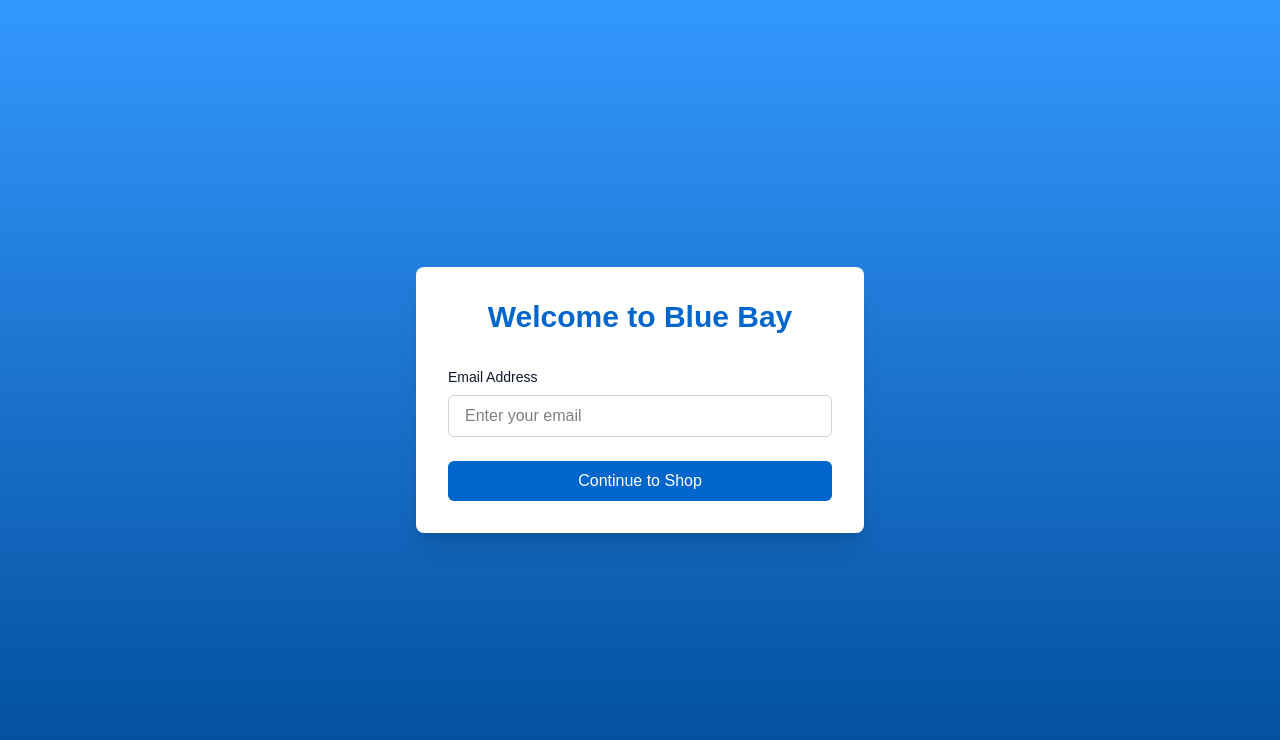
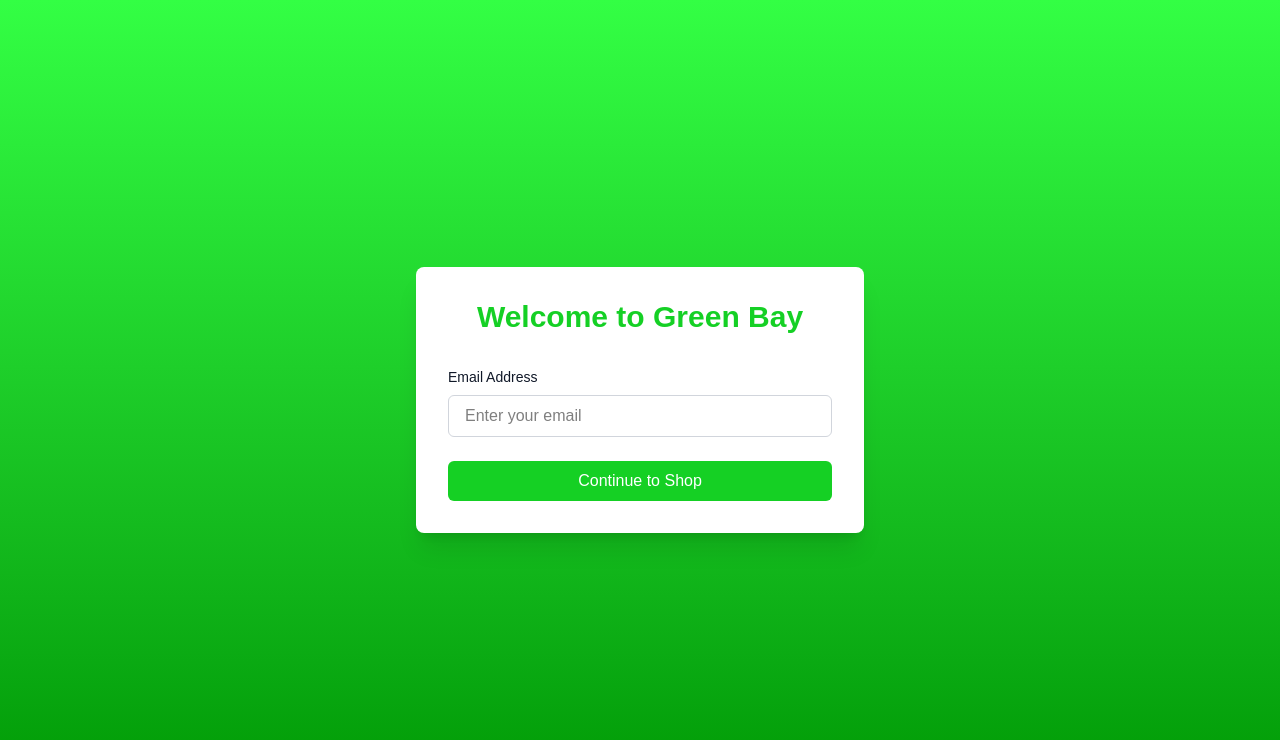
Before and after one commit to lawrenceslng/DevOps_Final_Frontend, a Next.js app: page / in a window 1280 px wide. Shown: the top 740 px of the page. Built offline with nearby package versions, Linux system fonts and the light colour scheme.

Commit message:
change color scheme

```diff
--- a/src/app/globals.css
+++ b/src/app/globals.css
@@ -1,4 +1,4 @@
-@import "tailwindcss";
+/* @import "tailwindcss";
 
 :root {
   --background: #ffffff;
@@ -35,4 +35,44 @@ body {
   background: var(--background);
   color: var(--foreground);
   font-family: Arial, Helvetica, sans-serif;
+} */
+
+
+@import "tailwindcss";
+
+:root {
+  --background: #ffffff;
+  --foreground: #171717;
+  --primary: #00cc11ea;
+  --primary-dark: #009903;
+  --primary-light: #33ff44;
+  --secondary: #e6f0ff;
 }
+
+@theme inline {
+  --color-background: var(--background);
+  --color-foreground: var(--foreground);
+  --color-primary: var(--primary);
+  --color-primary-dark: var(--primary-dark);
+  --color-primary-light: var(--primary-light);
+  --color-secondary: var(--secondary);
+  --font-sans: var(--font-geist-sans);
+  --font-mono: var(--font-geist-mono);
+}
+
+@media (prefers-color-scheme: dark) {
+  :root {
+    --background: #0a0a0a;
+    --foreground: #ededed;
+    --primary: #33ff44;
+    --primary-dark: #00cc11ea;
+    --primary-light: #ccff66;
+    --secondary: #1a1a1a;
+  }
+}
+
+body {
+  background: var(--background);
+  color: var(--foreground);
+  font-family: Arial, Helvetica, sans-serif;
+}
--- a/src/app/layout.tsx
+++ b/src/app/layout.tsx
@@ -14,9 +14,13 @@ const geistMono = Geist_Mono({
 });
 
 export const metadata: Metadata = {
-  title: "Blue Bay - Your One-Stop Shop",
-  description: "Welcome to Blue Bay, your premier online shopping destination",
-  keywords: "ecommerce, online shopping, blue bay, products",
+  // title: "Blue Bay - Your One-Stop Shop",
+  // description: "Welcome to Blue Bay, your premier online shopping destination",
+  // keywords: "ecommerce, online shopping, blue bay, products",
+
+  title: "Green Bay - Your One-Stop Shop",
+  description: "Welcome to Green Bay, your premier online shopping destination",
+  keywords: "ecommerce, online shopping, green bay, products",
 };
 
 export default function RootLayout({
--- a/src/app/page.tsx
+++ b/src/app/page.tsx
@@ -23,7 +23,8 @@ export default function Home() {
   return (
     <div className="min-h-screen flex flex-col items-center justify-center bg-gradient-to-b from-primary-light to-primary-dark p-4">
       <div className="bg-white rounded-lg shadow-xl p-8 w-full max-w-md">
-        <h1 className="text-3xl font-bold text-center mb-8 text-primary">Welcome to Blue Bay</h1>
+        {/* <h1 className="text-3xl font-bold text-center mb-8 text-primary">Welcome to Blue Bay</h1> */}
+        <h1 className="text-3xl font-bold text-center mb-8 text-primary">Welcome to Green Bay</h1>
         <form onSubmit={handleSubmit} className="space-y-6">
           <div>
             <label htmlFor="email" className="block text-sm font-medium text-gray-900 mb-2">
```
